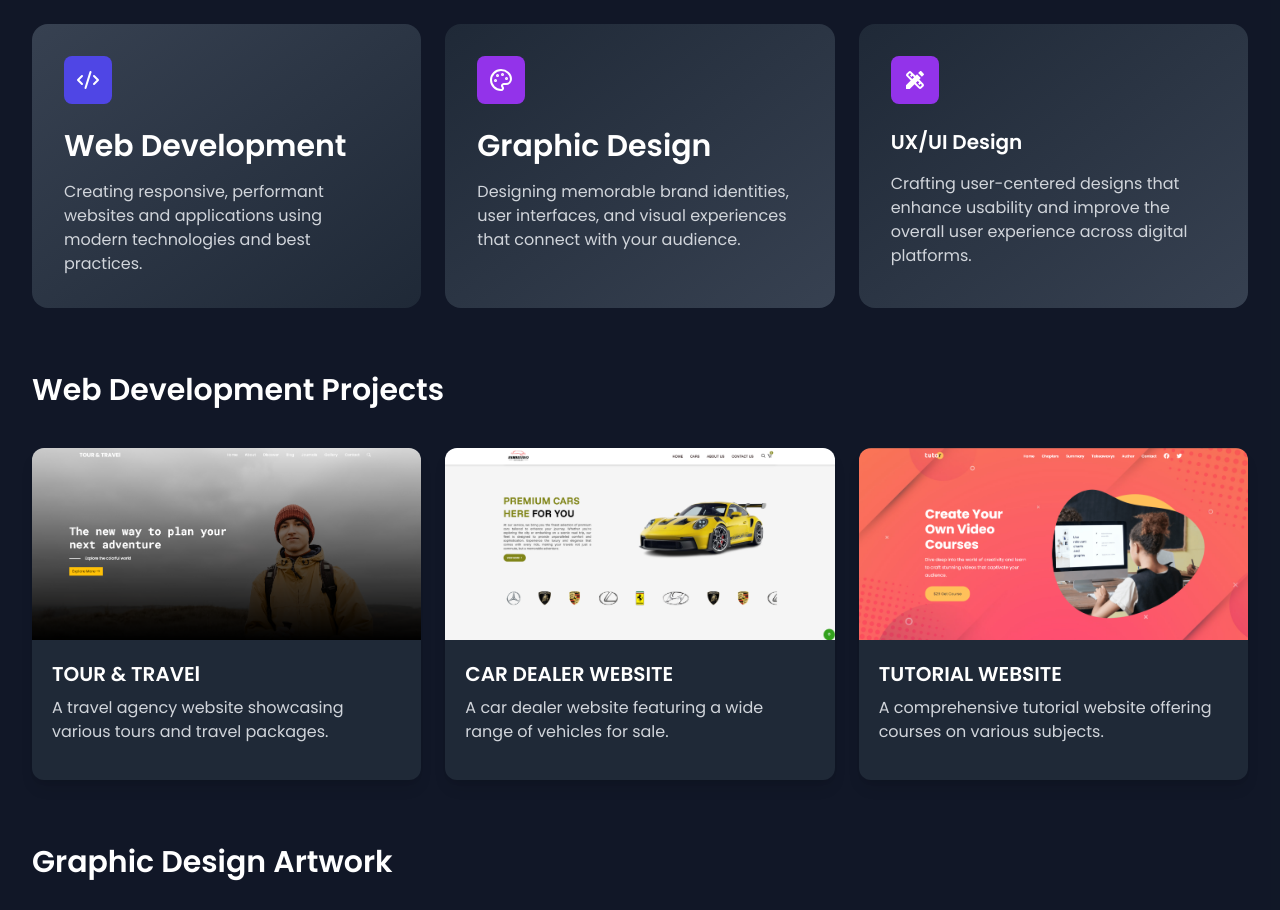
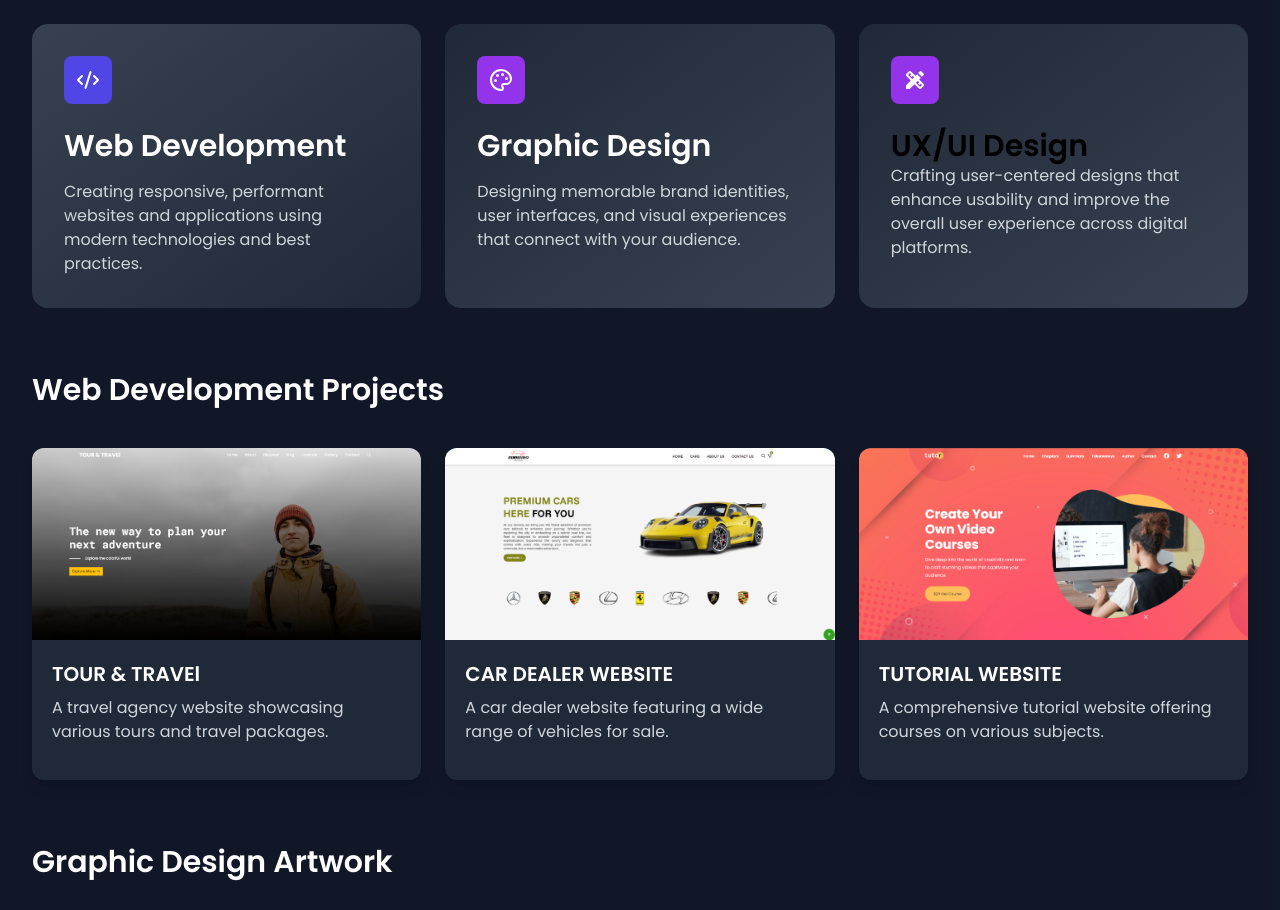
Before and after one commit to HongTongHea/My-Portfolio-, a React (Vite) app: page / in a window 1280 px wide. Shown: the part 2100-3010 px from the top of the page. Built offline with nearby package versions, Linux system fonts and the light colour scheme.

Commit message:
Update Projects.jsx

```diff
--- a/src/components/Projects.jsx
+++ b/src/components/Projects.jsx
@@ -197,7 +197,7 @@ export function Projects({ darkMode }) {
               <MdDesignServices className="text-white" size={24} />
             </div>
             <h3
-              className={`text-xl font-bold mb-4 ${
+              className={`text-3xl sm:text-3xl font-bold mb-4${
                 darkMode ? "text-white" : "text-gray-900"
               }`}
             >
```
